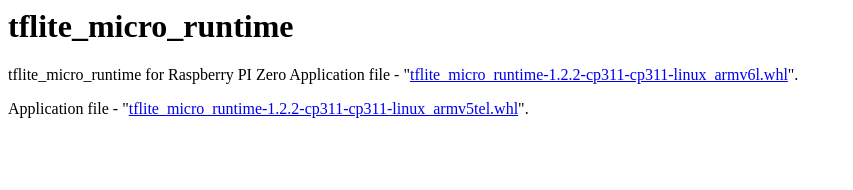
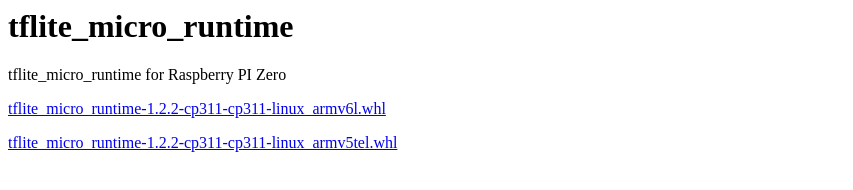
Before and after one commit to RDZDX/tflite_micro_runtime, a plain HTML site: page docs/index.html in a window 1280 px wide. Shown: the whole page, without its empty margins (0-853 px from the left). Drawn offline with Linux system fonts and the light colour scheme.

Commit message:
Update index.html

```diff
--- a/docs/index.html
+++ b/docs/index.html
@@ -2,10 +2,11 @@
 <body>
   <h1>tflite_micro_runtime</h1>
   <p>tflite_micro_runtime for Raspberry PI Zero
-  Application file -  "<a href="https://github.com/RDZDX/tflite_micro_runtime/blob/main/tflite_micro_runtime-1.2.2-cp311-cp311-linux_armv6l.whl?raw=true" download>tflite_micro_runtime-1.2.2-cp311-cp311-linux_armv6l.whl</a>".
+  <p>
+  <a href="https://github.com/RDZDX/tflite_micro_runtime/blob/main/tflite_micro_runtime-1.2.2-cp311-cp311-linux_armv6l.whl?raw=true" download>tflite_micro_runtime-1.2.2-cp311-cp311-linux_armv6l.whl</a>
   </p>
   <p>
-  Application file -  "<a href="https://github.com/RDZDX/tflite_micro_runtime/blob/main/tflite_micro_runtime-1.2.2-cp311-cp311-linux_armv5tel.whl?raw=true" download>tflite_micro_runtime-1.2.2-cp311-cp311-linux_armv5tel.whl</a>".
+  <a href="https://github.com/RDZDX/tflite_micro_runtime/blob/main/tflite_micro_runtime-1.2.2-cp311-cp311-linux_armv5tel.whl?raw=true" download>tflite_micro_runtime-1.2.2-cp311-cp311-linux_armv5tel.whl</a>
   </p>
 </body>
 </html>
```
